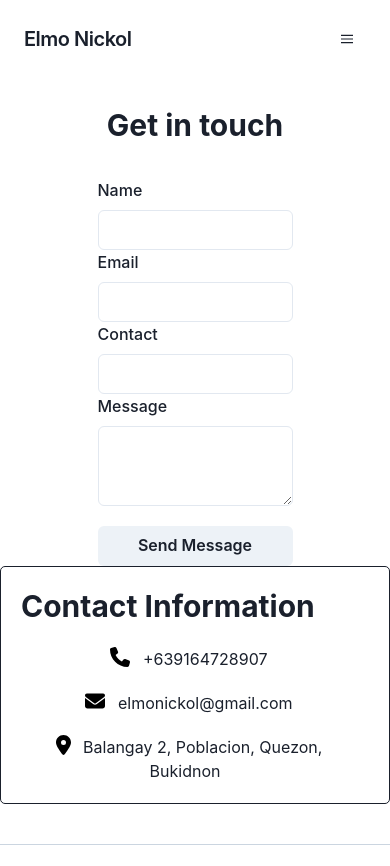
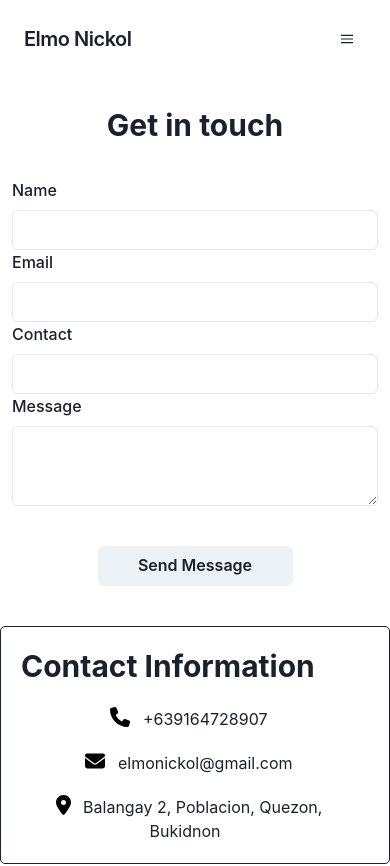
Before and after one commit to elmonickcool/my_portfolio, a Next.js app: page /contact in a window 390 px wide. Shown: the top 866 px of the page. Built offline with nearby package versions, Linux system fonts and the light colour scheme.

Commit message:
fix responsiveness

```diff
--- a/src/components/sections/Overview.jsx
+++ b/src/components/sections/Overview.jsx
@@ -1,7 +1,7 @@
 import { Text, Box, Image, useBreakpointValue } from "@chakra-ui/react";
 
 const Overview = () => {
-  const showImage = useBreakpointValue({ base: false, md: true });
+  const showImage = useBreakpointValue({ base: false, md: true, lg: true, xl: true, "2xl": true, 770: false });
   const flexDir = useBreakpointValue({ base: "column", md: "row" });
   const align = useBreakpointValue({ base: "center", md: "stretch" });
 
--- a/src/pages/about.jsx
+++ b/src/pages/about.jsx
@@ -6,8 +6,8 @@ const About = () => {
   const { colorMode } = useColorMode();
 
   return (
-    <Stack direction={{ base: "column", md: "row" }} spacing={8} alignItems={{ md: "center" }} me={3}>
-      <Image src="/elmonickol.jpg" width={500} height={500} ms={4} alt="about image" borderRadius="lg" boxShadow="lg" />
+    <Stack direction={{ base: "column", md: "row" }} spacing={8} alignItems={{ md: "center" }} justifyContent={{ base: "center", md: "flex-start" }}  me={3}>
+      <Image src="/elmonickol.jpg" width="100%" height="100%" ms={4} alt="about image" borderRadius="lg" boxShadow="lg" />
       <Box ms={5} textAlign={{ base: "center", md: "left" }}>
         <Text fontSize="3xl" fontWeight="bold" textAlign="center" mb={5}>
           About Me
--- a/src/pages/contact.js
+++ b/src/pages/contact.js
@@ -71,8 +71,8 @@ const Contact = () => {
 
     return (
         <>
-            <Flex flexDirection={["column", "row"]} justifyContent="space-around" alignItems={["center", "flex-start"]}>
-                <Box w='50%' textAlign={["center", "left"]}>
+            <Flex flexDirection={["column", "row"]} justifyContent={["center","space-around"]} alignItems={["center", "flex-start"]}>
+                <Box w={["100%","50%"]} textAlign={["center", "left"]}>
                     {formSubmitted ? (
                         <Heading size='lg' mb={8}>Thank you for filling out the form. I will reply to you via email.</Heading>
                     ) : (
@@ -80,7 +80,7 @@ const Contact = () => {
                     )
                     }
                     <form onSubmit={handleSubmit}>
-                        <Box>
+                        <Box mb={5} ms={3} me={3}>
                             <FormControl>
                                 <FormLabel>Name</FormLabel>
                                 <Input type='text' name='name' value={name} onChange={handleChange} />
@@ -98,12 +98,12 @@ const Contact = () => {
                                 <Textarea name='message' value={message} onChange={handleChange} />
                             </FormControl>
                         </Box>
-                        <Button type='submit' onClick={handleSubmit} mt={5} w='100%'>
+                        <Button type='submit' onClick={handleSubmit} mt={5} w={["50%","100%"]}>
                             Send Message
                         </Button>
                     </form>
                 </Box>
-                <Box border="1px" borderRadius={5} p={5}>
+                <Box border="1px" borderRadius={5} p={5} ml={[0,5]} mt={[10,0]}>
                     <Heading mb={5} >Contact Information</Heading>
                     <Box me={5} textAlign={["center", "left"]}>
                         <Text mt={5}>
```
Also changed, not shown: public/elmonickol.jpg, public/hero.png.
